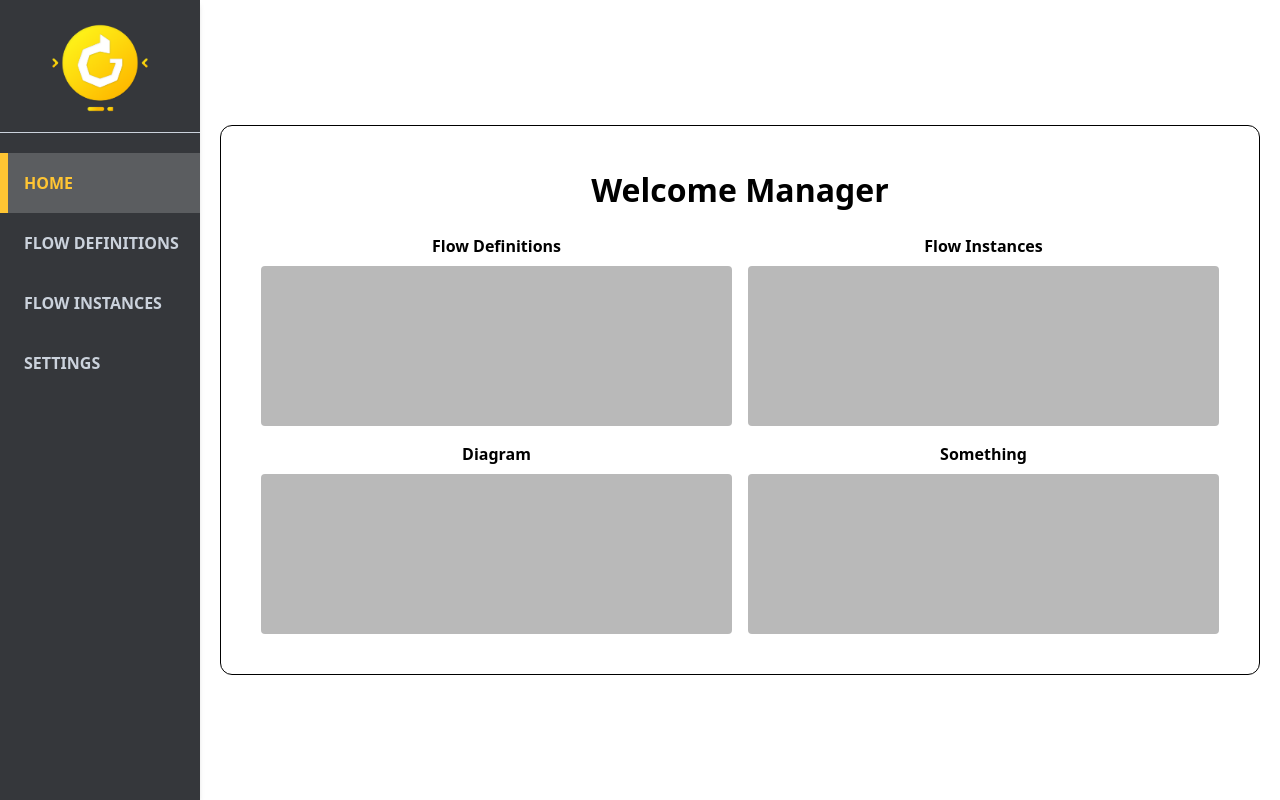
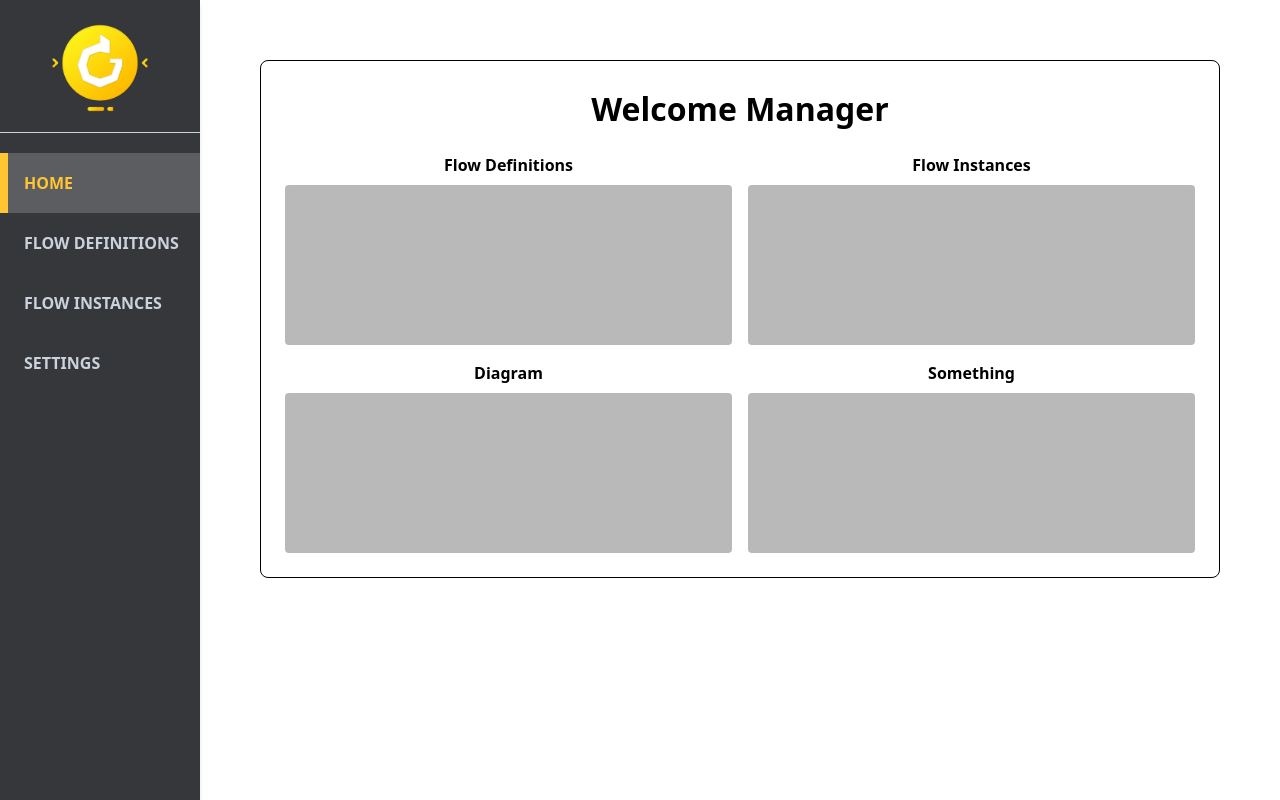
Before and after one commit to ZakariaShahruri/buildbase-dynamic-flow-engine, a Vue app: page / in a window 1280 px wide. Built offline with nearby package versions, Linux system fonts and the light colour scheme.

Commit message:
Fix[frontend_styling]: Border only around component not entire page, Delete double border

```diff
--- a/src/App.vue
+++ b/src/App.vue
@@ -1,6 +1,5 @@
 <script setup lang="ts">
-  import SideBar from './components/SideBar.vue';
-
+import SideBar from "./components/SideBar.vue";
 </script>
 
 <template>
@@ -8,9 +7,9 @@
     <div>
       <SideBar />
     </div>
-    <div class="w-full flex items-center justify-center">
-      <div class="w-full p-5 m-5 border rounded-xl flex">
-        <router-view/>
+    <div class="w-full flex justify-center">
+      <div class="w-full p-5 m-5 rounded-xl flex">
+        <router-view />
       </div>
     </div>
   </main>
--- a/src/components/FlowDetails.vue
+++ b/src/components/FlowDetails.vue
@@ -77,7 +77,8 @@ const formatProcesses = (processes: any[]) => {
 </script>
 
 <template>
-  <div class="w-full rounded-md border p-5">
+  <div class="w-full rounded-md p-5">
+    <div class="rounded-lg border bg-white p-6">
       <h1 class="font-extrabold text-4xl py-5">
         {{ isDefinition ? "Flow Definitions: " : "Flow Instances: " }}
       </h1>
@@ -156,4 +157,5 @@ const formatProcesses = (processes: any[]) => {
         </table>
       </div>
     </div>
+  </div>
 </template>
--- a/src/views/WelcomeGrid.vue
+++ b/src/views/WelcomeGrid.vue
@@ -1,17 +1,30 @@
 <script setup lang="ts">
-    const gridElements = ['Flow Definitions', 'Flow Instances', 'Diagram', 'Something'];
+const gridElements = [
+  "Flow Definitions",
+  "Flow Instances",
+  "Diagram",
+  "Something",
+];
 </script>
 
 <template>
-    <div class="w-full p-5">
+  <div class="w-full p-5 rounded-md">
+    <div class="rounded-lg border bg-white p-6">
       <p class="font-bold text-center text-[2rem] pb-5">Welcome Manager</p>
       <div class="grid grid-cols-2 gap-4">
-            <div v-for="(box, index) in gridElements" :key="index" class="flex flex-col text-center">
+        <div
+          v-for="(box, index) in gridElements"
+          :key="index"
+          class="flex flex-col text-center"
+        >
           <p class="mb-2 font-semibold">{{ box }}</p>
           <RouterLink to="">
-                <div class="bg-[#b9b9b9] h-40 rounded hover:opacity-80 transition-opacity"></div>
+            <div
+              class="bg-[#b9b9b9] h-40 rounded hover:opacity-80 transition-opacity"
+            ></div>
           </RouterLink>
         </div>
       </div>
     </div>
+  </div>
 </template>
```
Lines whose indentation alone changed are shown as unchanged.
